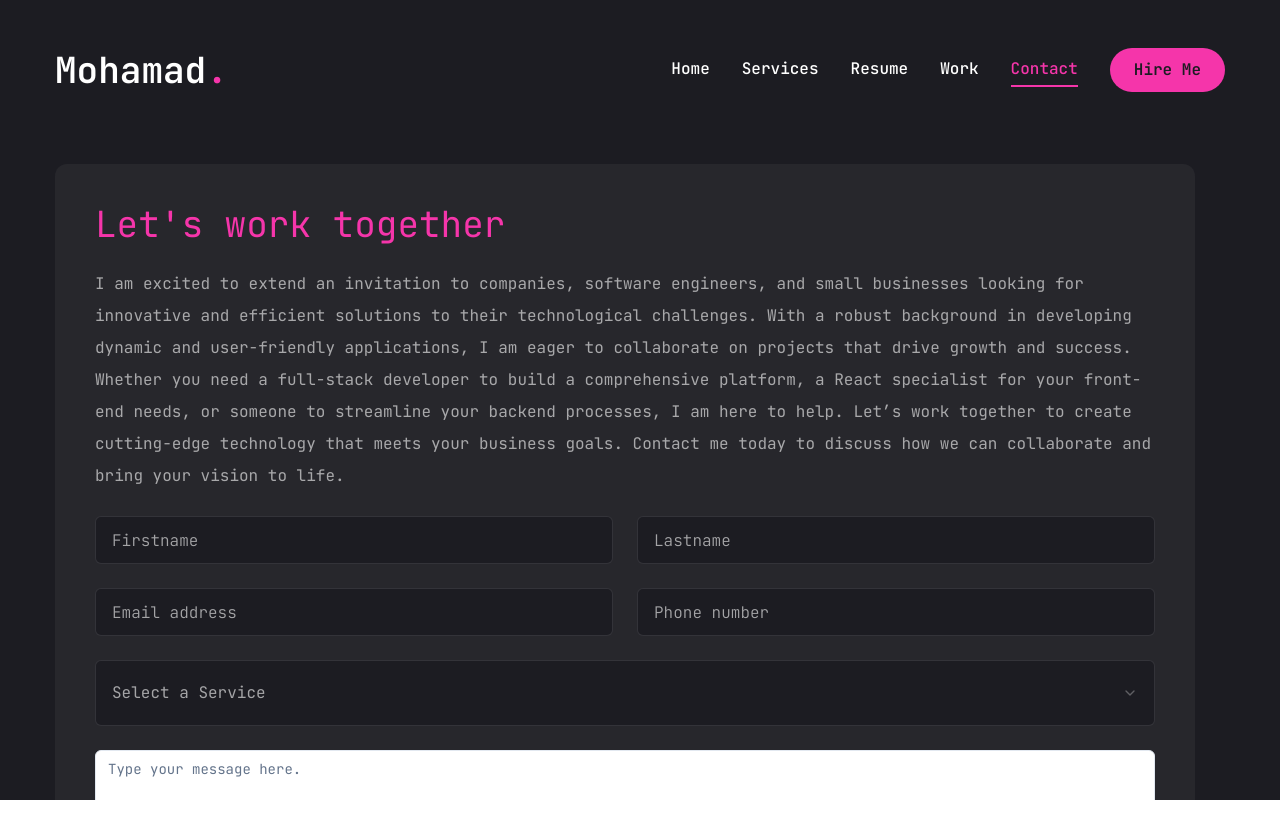
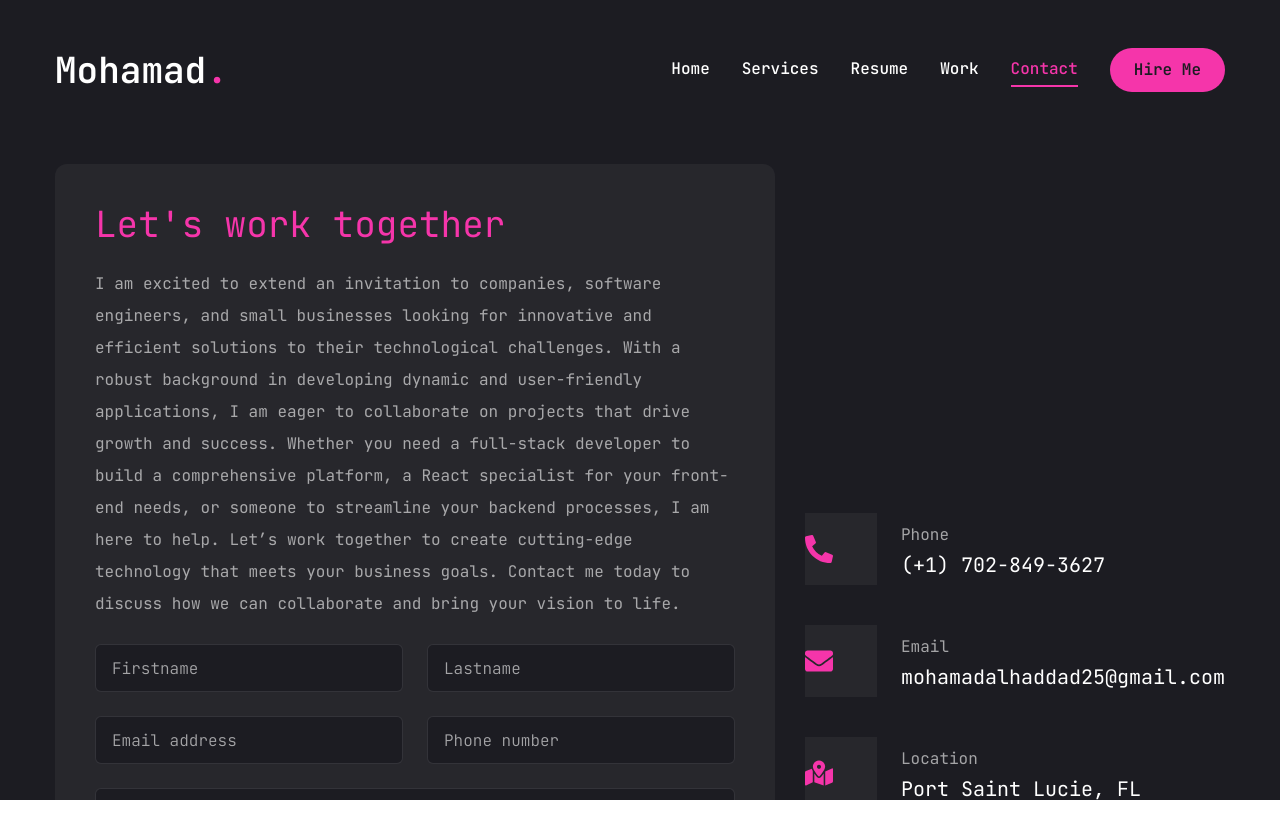
Before and after one commit to MoAlhaddad/MoPortfolio, a Next.js app: page /contact in a window 1280 px wide. Shown: the top 838 px of the page. Built offline with nearby package versions, Linux system fonts and the light colour scheme.

Commit message:
ready for deployment

```diff
--- a/app/contact/page.jsx
+++ b/app/contact/page.jsx
@@ -64,10 +64,27 @@
 
                 {/**textarea */}
                 <Textarea className="h-[200px]" placeholder="Type your message here." />
+                <Button size="md" className="max-w-40">Send Message</Button>
               </form>
           </div>
           {/**info */}
-          <div className="flex-1 flex items-center xl:justify-end order-1 xl:order-none mb-8 x:mb-0"></div>
+          <div className="flex-1 flex items-center xl:justify-end order-1 xl:order-none mb-8 x:mb-0">
+            <ul className="flex flex-col gap-10">
+              {info.map((item, index) => {
+                return (
+                  <li key={index} className="flex items-center gap-6">
+                    <div className="w-[52px] h-[52px] xl:w-[72px] xl:h-[72px] bg-[#27272c] text-accent roounded-md flex items-center">
+                      <div className="text-[28px]">{item.icon}</div>
+                      </div>
+                      <div className="flex-1">
+                        <p className="text-white/60">{item.title}</p>
+                        <h3 className="text-xl">{item.description}</h3>
+                      </div>
+                  </li>
+                )
+              })}
+            </ul>
+          </div>
         </div>
       </div>
     </motion.section>
--- a/components/ui/textarea.jsx
+++ b/components/ui/textarea.jsx
@@ -6,7 +6,7 @@
   return (
     (<textarea
       className={cn(
-        "flex min-h-[80px] w-full rounded-md border border-slate-200 bg-white px-3 py-2 text-sm ring-offset-white placeholder:text-slate-500 focus-visible:outline-none focus-visible:ring-2 focus-visible:ring-slate-950 focus-visible:ring-offset-2 disabled:cursor-not-allowed disabled:opacity-50 dark:border-slate-800 dark:bg-slate-950 dark:ring-offset-slate-950 dark:placeholder:text-slate-400 dark:focus-visible:ring-slate-300",
+        "flex min-h-[80px] w-full rounded-md border border-white/20 bg-primary px-4 py-5 text-base placeholder:text-white/60 focus-visible:outline-none  focus-visible:ring-1 focus-visible:ring-accent focus-visible:ring-offset-0 disabled:cursor-not-allowed disabled:opacity-50",
         className
       )}
       ref={ref}
```
